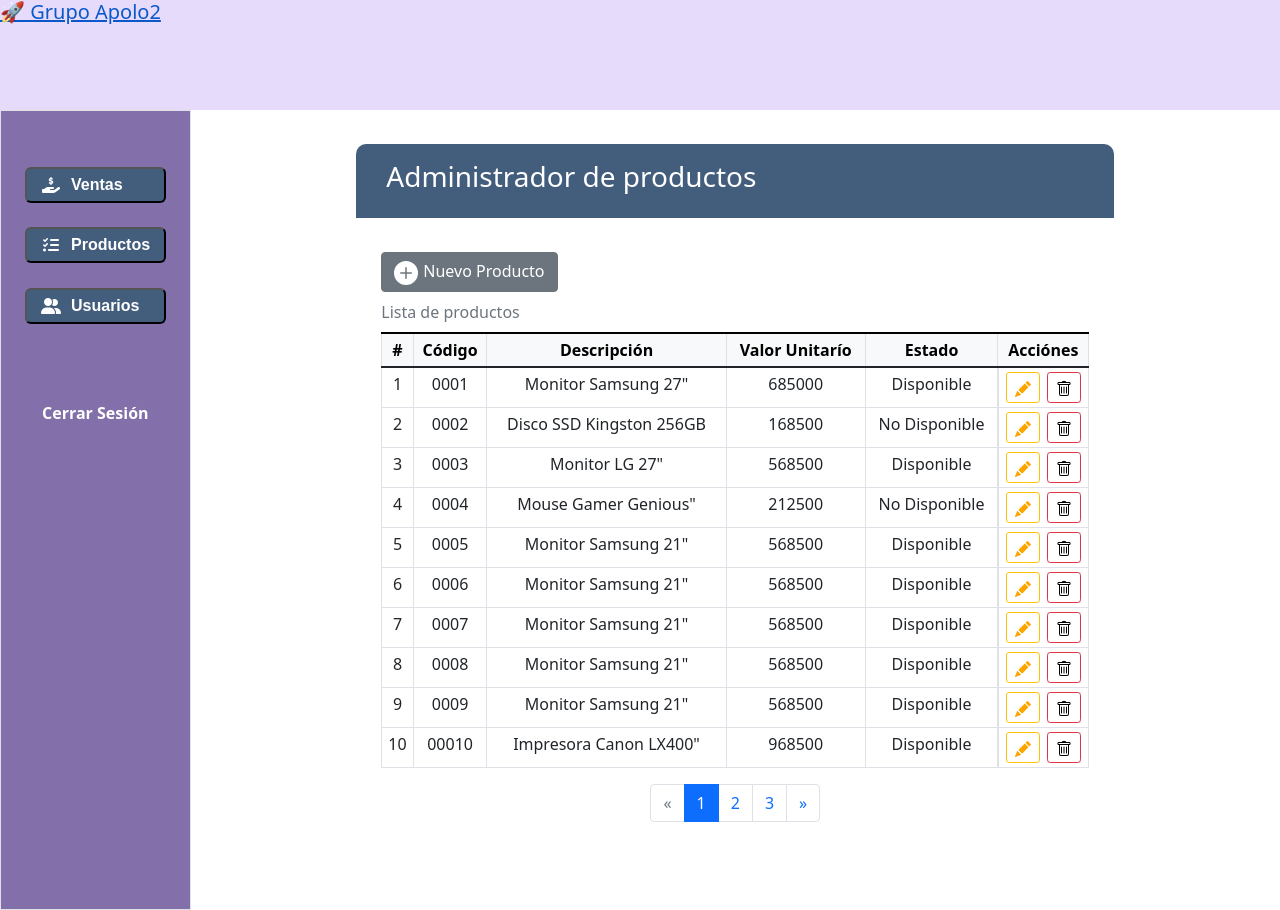
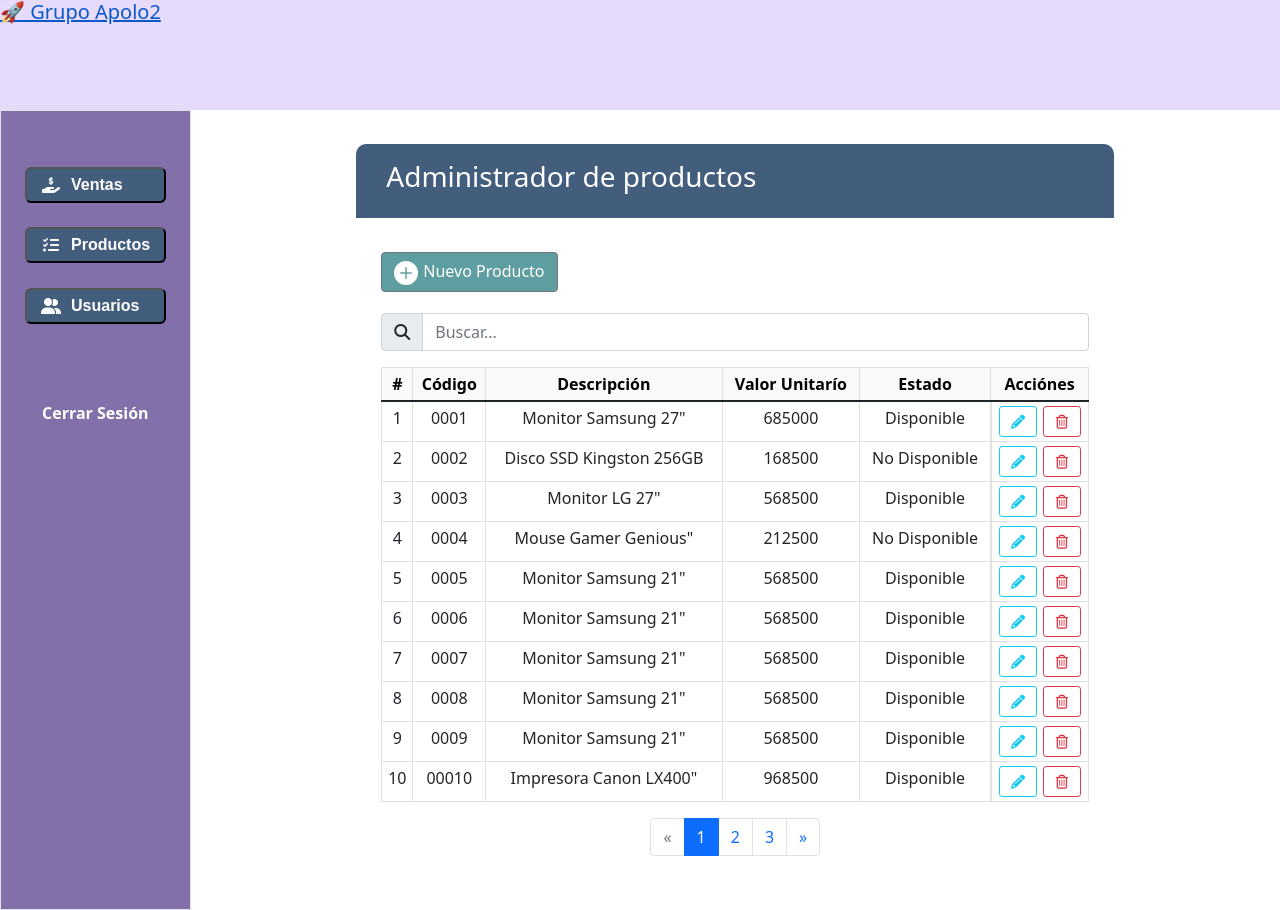
Before and after one commit to apolo-2/apolo2, a React (Create React App) app: page /admin/productos in a window 1280 px wide. Built offline with nearby package versions, Linux system fonts and the light colour scheme.

Commit message:
[A2-42] feat creo filtro de busquedad de productos

```diff
--- a/src/App.jsx
+++ b/src/App.jsx
@@ -3,9 +3,6 @@ import PublicLayout from 'layouts/PublicLayout';
 import Admin from 'pages/admin/Index';
 import Productos from 'pages/admin/Productos';
 import Ventas from 'pages/admin/Ventas';
-
-
-import ClaseSept29 from 'pages/admin/ClaseSept29';
 
 import Index from 'pages';
 import LoginFormInfoPage from 'pages/Login';
@@ -30,9 +27,6 @@ function App() {
                 </Route>
                 <Route path='/admin/usuarios'>
                   <Usuarios />
-                </Route>
-                <Route path='/admin/clase-sept-29'>
-                  <ClaseSept29 />
                 </Route>
                 <Route path='/admin'>
                   <Admin />
--- a/src/components/DataTableProducto.jsx
+++ b/src/components/DataTableProducto.jsx
@@ -9,8 +9,24 @@ const DataTableProducto = ({listaProductos}) => {
 
             <div class="table-responsive">
             {/*   table-striped  border-light*/}
+                <section className="table-search-fields">
+                    {/* <div class="row g-3 align-items-end ">
+                        <div class="col-auto">
+                            <label for="search-field" class="col-form-label">Buscar:</label>
+                        </div>
+                        <div class="col-auto">
+                            <input type="text" id="search-field" class="form-control" />
+                        </div>
+                    </div> */}
+                    <div class="input-group mb-3 ">
+                        <span class="input-group-text" id="basic-addon1"><i class="fas fa-search"></i></span>
+                        <input type="text" class="form-control" placeholder="Buscar..." aria-label="search" aria-describedby="search" />
+                    </div>
+                </section>
+
                 <table class="table  table-sm table-hover  table-bordered caption-top table-listado">
-                    <caption>Lista de productos</caption>
+                    {/* <caption>Lista de productos</caption> */}
+
                     <thead className='table-light text-center'>
                         <tr>
                             <th scope="col">#</th>
@@ -32,17 +48,13 @@ const DataTableProducto = ({listaProductos}) => {
                             <td>{producto.valorUnit}</td>
                             <td>{producto.estado}</td>
                             <td className="td_acciones">
-                                <button type="button" class="btn  btn-sm btn-outline-warning" title='Editar'>
-                                    <svg xmlns="http://www.w3.org/2000/svg" width="16" height="16" fill="orange" class="bi bi-pencil-fill" viewBox="0 0 16 16">
-                                        <path d="M12.854.146a.5.5 0 0 0-.707 0L10.5 1.793 14.207 5.5l1.647-1.646a.5.5 0 0 0 0-.708l-3-3zm.646 6.061L9.793 2.5 3.293 9H3.5a.5.5 0 0 1 .5.5v.5h.5a.5.5 0 0 1 .5.5v.5h.5a.5.5 0 0 1 .5.5v.5h.5a.5.5 0 0 1 .5.5v.207l6.5-6.5zm-7.468 7.468A.5.5 0 0 1 6 13.5V13h-.5a.5.5 0 0 1-.5-.5V12h-.5a.5.5 0 0 1-.5-.5V11h-.5a.5.5 0 0 1-.5-.5V10h-.5a.499.499 0 0 1-.175-.032l-.179.178a.5.5 0 0 0-.11.168l-2 5a.5.5 0 0 0 .65.65l5-2a.5.5 0 0 0 .168-.11l.178-.178z"/>
-                                    </svg>
+                                <button type="button" class="btn  btn-sm btn-outline-info" title='Editar'>
+                                    <i class="fas fa-pencil-alt "></i>
                                     {/* Editar */}
                                 </button>
-                                <button type="button" class="btn  btn-sm btn-sm btn-outline-danger" title='Eliminar'>
-                                <svg xmlns="http://www.w3.org/2000/svg" width="16" height="16" fill="lightred" class="bi bi-trash" viewBox="0 0 16 16">
-                                <path d="M5.5 5.5A.5.5 0 0 1 6 6v6a.5.5 0 0 1-1 0V6a.5.5 0 0 1 .5-.5zm2.5 0a.5.5 0 0 1 .5.5v6a.5.5 0 0 1-1 0V6a.5.5 0 0 1 .5-.5zm3 .5a.5.5 0 0 0-1 0v6a.5.5 0 0 0 1 0V6z"/>
-                                <path fill-rule="evenodd" d="M14.5 3a1 1 0 0 1-1 1H13v9a2 2 0 0 1-2 2H5a2 2 0 0 1-2-2V4h-.5a1 1 0 0 1-1-1V2a1 1 0 0 1 1-1H6a1 1 0 0 1 1-1h2a1 1 0 0 1 1 1h3.5a1 1 0 0 1 1 1v1zM4.118 4 4 4.059V13a1 1 0 0 0 1 1h6a1 1 0 0 0 1-1V4.059L11.882 4H4.118zM2.5 3V2h11v1h-11z"/>
-                                </svg>
+                                <button type="button" class="btn  btn-sm btn-sm btn-outline-danger" title='Eliminar'
+                                 data-bs-toggle="modal" data-bs-target="#confirmDeleteModal">
+                                    <i class="far fa-trash-alt "></i>
                                     {/* Eliminar */}
                                 </button>
                             </td>
@@ -68,6 +80,25 @@ const DataTableProducto = ({listaProductos}) => {
                 </ul>
             </nav>
 
+            {/* <!-- Modal --> */}
+            <div class="modal fade" id="confirmDeleteModal" tabindex="-1" aria-labelledby="confirmDeleteModalLabel" aria-hidden="true">
+                <div class="modal-dialog">
+                    <div class="modal-content">
+                    <div class="modal-header">
+                        <h5 class="modal-title" id="confirmDeleteModalLabel">Confirmación</h5>
+                        <button type="button" class="btn-close" data-bs-dismiss="modal" aria-label="Close"></button>
+                    </div>
+                    <div class="modal-body">
+                        Desea eliminar el registro?
+                    </div>
+                    <div class="modal-footer">
+                        <button type="button" class="btn btn-secondary" data-bs-dismiss="modal">Cancelar</button>
+                        <button type="button" class="btn btn-primary">Confirmar</button>
+                    </div>
+                    </div>
+                </div>
+            </div>
+
             {/* fin bootstrap */}
         </div>
     )
--- a/src/components/Sidebar.jsx
+++ b/src/components/Sidebar.jsx
@@ -1,4 +1,4 @@
-import logo from 'media/apolo_logo.png';
+// import logo from 'media/apolo_logo.png';
 import { Link } from 'react-router-dom';
 
 const Sidebar = () => {
--- a/src/index.js
+++ b/src/index.js
@@ -5,6 +5,7 @@ import App from './App';
 import reportWebVitals from './reportWebVitals';
 
 import 'bootstrap/dist/css/bootstrap.min.css'
+import 'bootstrap/dist/js/bootstrap.bundle.min'
 
 ReactDOM.render(
   <React.StrictMode>
--- a/src/pages/admin/Productos.jsx
+++ b/src/pages/admin/Productos.jsx
@@ -3,6 +3,7 @@ import { ToastContainer, toast } from 'react-toastify';
 import 'react-toastify/dist/ReactToastify.css';
 import DataTableProducto from 'components/DataTableProducto';
 import 'styles/productos.css';
+
 
 const productosBackend = [
   {
--- a/src/styles/productos.css
+++ b/src/styles/productos.css
@@ -39,3 +39,15 @@ svg.bi-plus-circle-fill{
     flex-direction: row;
     justify-content: space-around;
 }
+.table-search-fields{
+    display: flex;
+    align-items: flex-end;
+    flex-direction: column;
+    padding-top: 3%;
+}
+.btn-secondary{
+    background-color: cadetblue!important;
+}
+button i{
+    width: 20px;
+}
```
